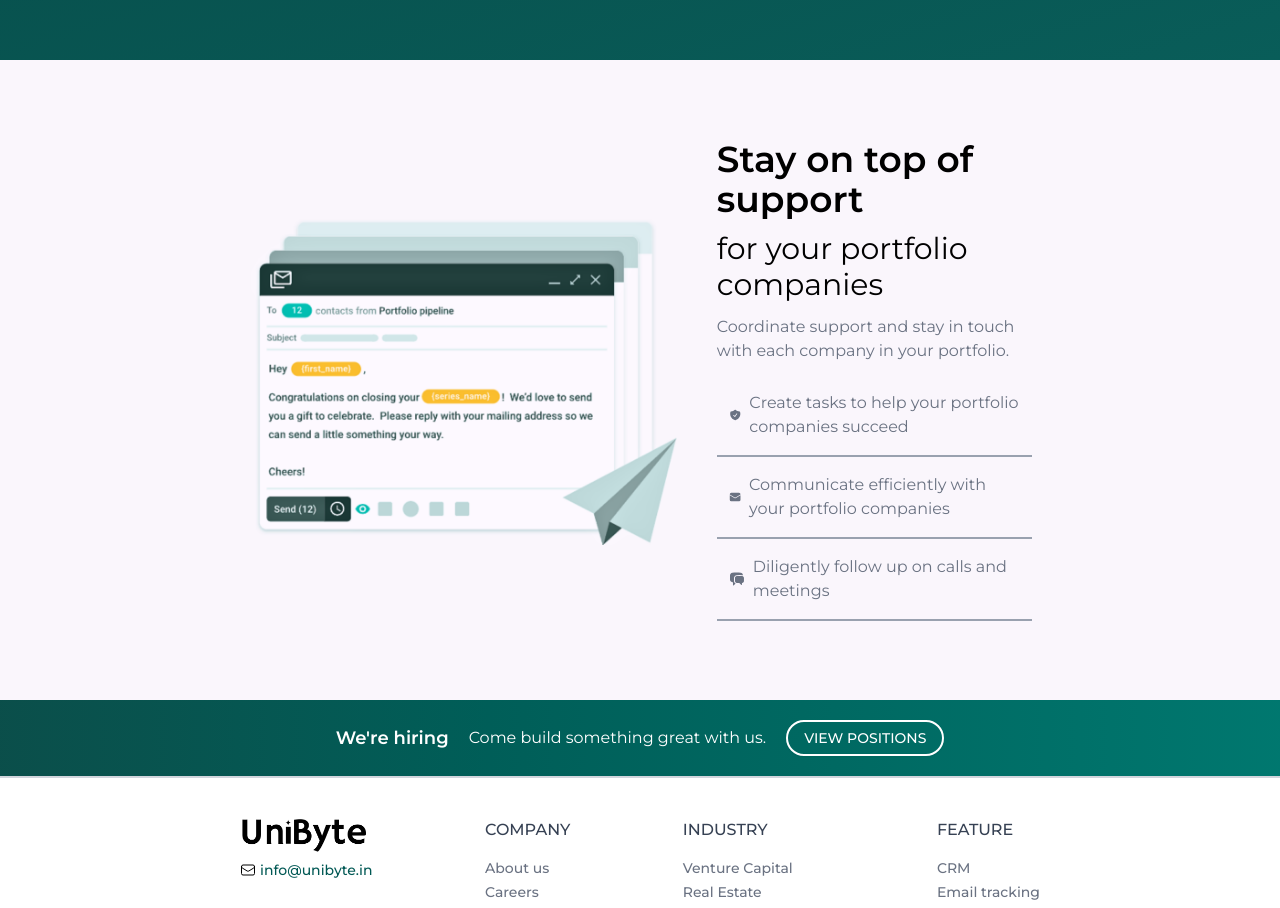
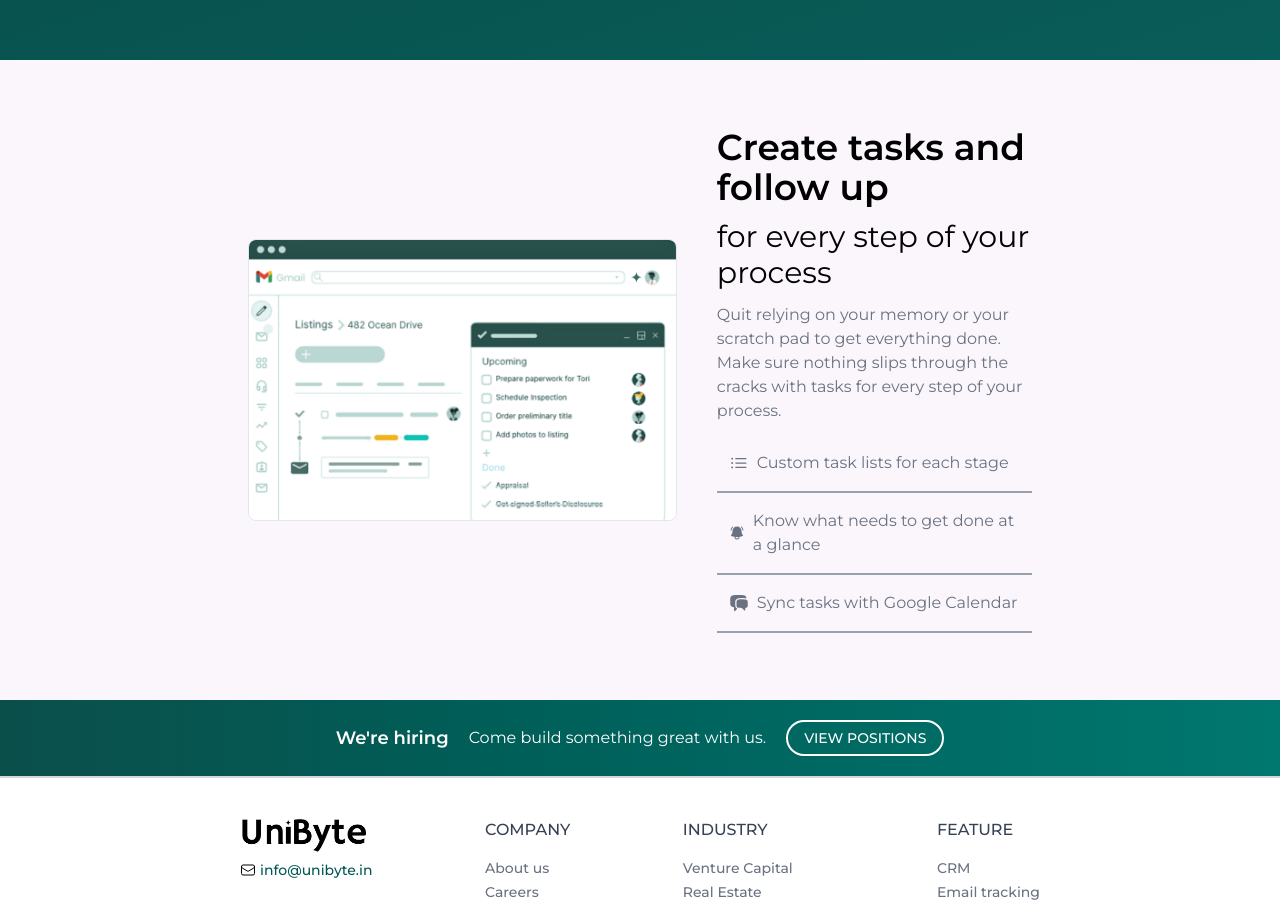
Before and after one commit to aayushcyy/bytely, a Next.js app: page /realestate-crm in a window 1280 px wide. Shown: the part 2400-3308 px from the top of the page. Built offline with nearby package versions, Linux system fonts and the light colour scheme.

Commit message:
5 sections of realestate complete

```diff
--- a/app/realestate-crm/page.jsx
+++ b/app/realestate-crm/page.jsx
@@ -6,8 +6,7 @@ import {
   StarIcon,
   EnvelopeIcon,
   ChartBarSquareIcon,
-  MagnifyingGlassIcon,
-  PaperClipIcon,
+  BellAlertIcon,
   UserCircleIcon,
   ListBulletIcon,
   ArrowsUpDownIcon,
@@ -203,41 +202,42 @@ export default function page() {
       </section>
       <section className="w-full h-[80vh] px-62 py-40 flex flex-row-reverse gap-10 justify-center bg-[#FAF6FC]">
         <div className="h-full flex flex-col justify-center w-[45%] gap-3">
-          <p className="text-4xl font-semibold">Stay on top of support</p>
-          <p className="text-3xl">for your portfolio companies</p>
+          <p className="text-4xl font-semibold">Create tasks and follow up</p>
+          <p className="text-3xl">for every step of your process</p>
           <p className="text-gray-500">
-            Coordinate support and stay in touch with each company in your
-            portfolio.
+            Quit relying on your memory or your scratch pad to get everything
+            done. Make sure nothing slips through the cracks with tasks for
+            every step of your process.
           </p>
           <div>
             {/* para 1 */}
             <HoverCardDemo
-              triggerText="Create tasks to help your portfolio companies succeed"
-              TriggerIcon={ShieldCheckIcon}
+              triggerText="Custom task lists for each stage"
+              TriggerIcon={ListBulletIcon}
               //   onMouseEnter={() => setImageToShow("f1")}
-              content="Organize tasks, keep track of support for your portfolio companies, and see what's already been done in each stage."
+              content="Create tasks for property showings, due diligence, and each step of your process to keep deals moving forward. Automate task list creation for a more streamlined workforce."
             />
             <HoverCardDemo
-              triggerText="Communicate efficiently with your portfolio companies"
-              TriggerIcon={EnvelopeIcon}
+              triggerText="Know what needs to get done at a glance"
+              TriggerIcon={BellAlertIcon}
               //   onMouseEnter={() => setImageToShow("f1")}
-              content="Send and schedule mail merges with automatic follow-up to stay in touch with your portfolio companies. Share updates in newsletters, request information, and track engagement in Gmail."
+              content="Create custom views of your buyer, seller, and other important tasks. Surface them right in your inbox so you know what needs to get done each day."
             />
             <HoverCardDemo
-              triggerText="Diligently follow up on calls and meetings"
+              triggerText="Sync tasks with Google Calendar"
               TriggerIcon={ChatBubbleLeftRightIcon}
               //   onMouseEnter={() => setImageToShow("f1")}
-              content="Make sure nothing slips through the cracks when your day is stacked with calls. Take notes and create follow-up tasks while you're on a call or in a meeting."
+              content="See your tasks displayed in Google Calendar to help plan your day."
             />
           </div>
         </div>
         <div className="flex justify-center items-center">
           <Image
-            src="/topSupport.png"
+            src="/customTasks.png"
             alt=""
             width={600}
             height={600}
-            className="w-[30rem] h-auto rounded-lg"
+            className="w-[30rem] h-auto rounded-lg border-[1px] border-[#3f807920]"
           />
         </div>
       </section>
```
Also changed, not shown: public/customTasks.png (added).
